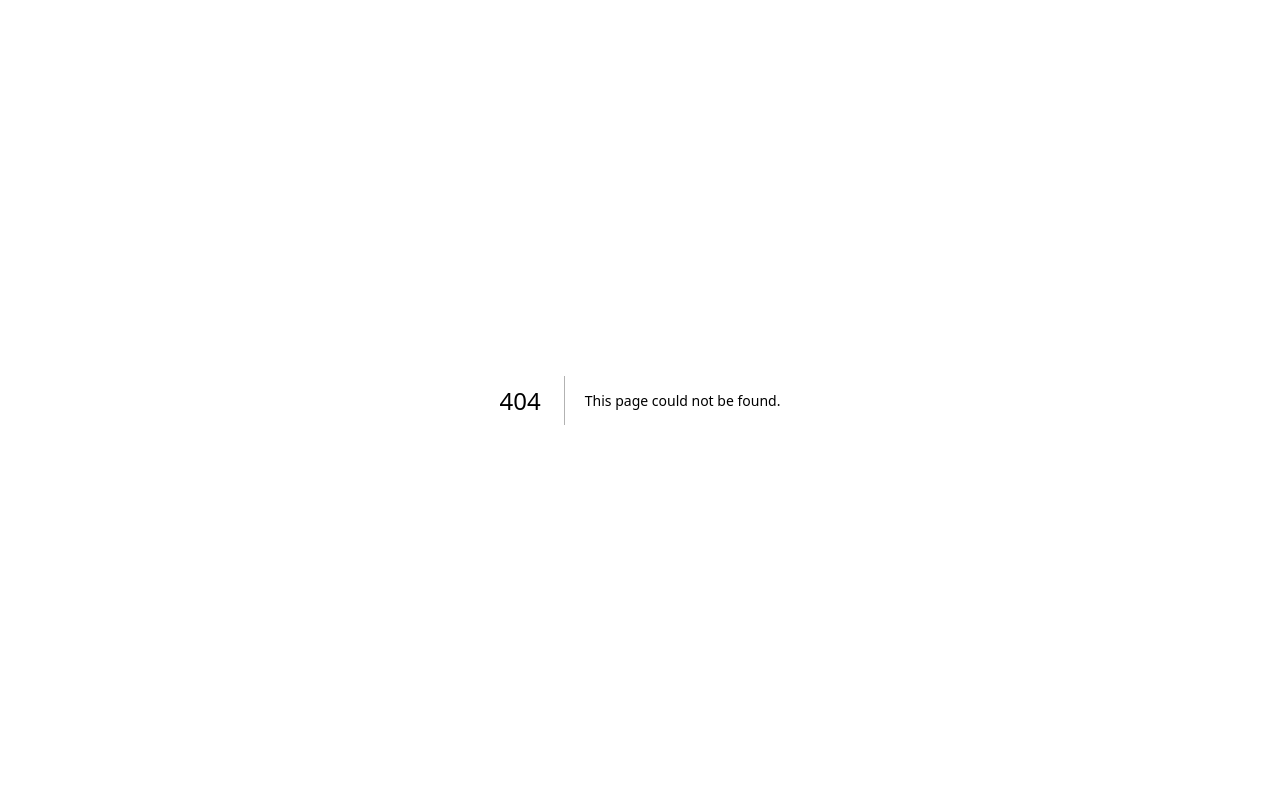
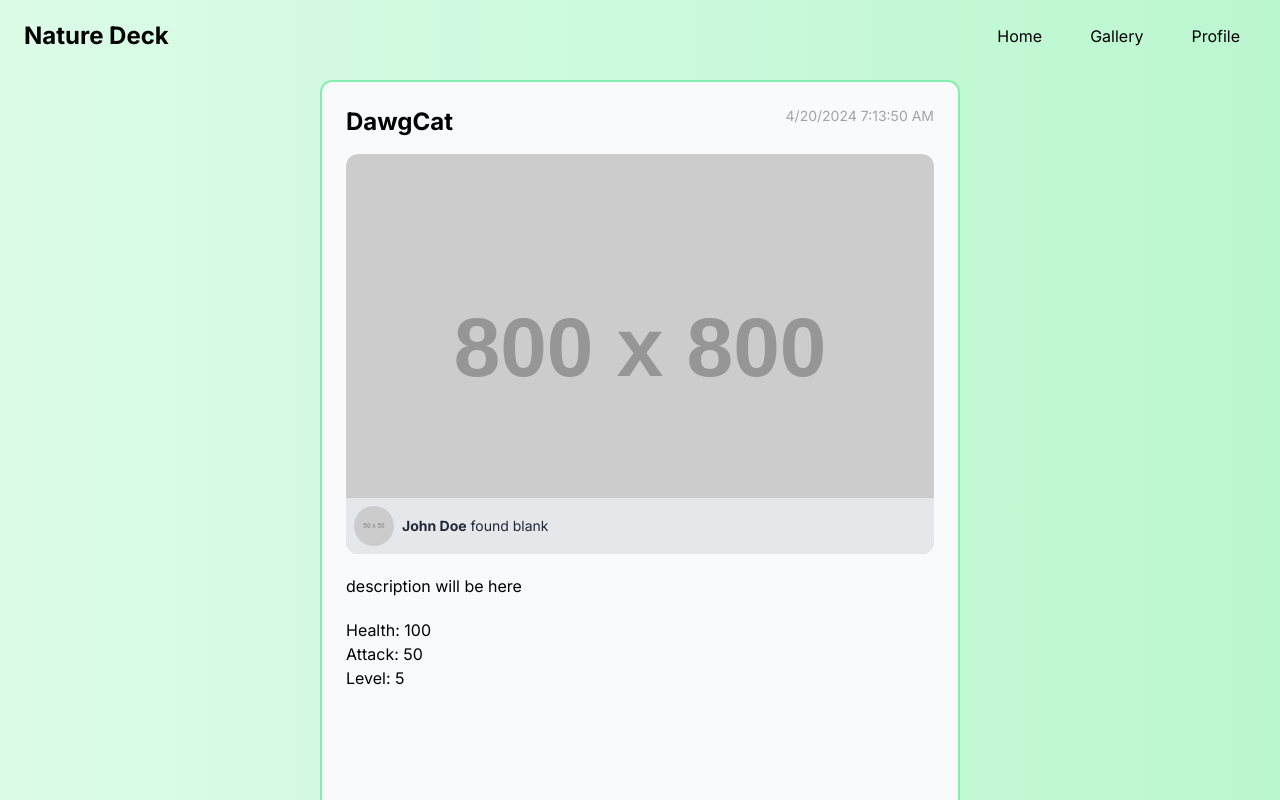
Before and after one commit to DannyMang/lahacks24, a Next.js app: page /feed in a window 1280 px wide. Before the commit this address had no page. Shown: the top 800 px of the page. Built offline with nearby package versions, Linux system fonts and the light colour scheme.

Commit message:
ROUTE WORKS, USER ID EXTRACTED.

```diff
--- a/src/app/feed/[userId]/page.tsx
+++ b/src/app/feed/page.tsx
@@ -1,11 +1,14 @@
+"use client";
 import Image from "next/image";
 import React from "react";
 import { CardBody, CardContainer, CardItem } from "@/components/ui/3d-card";
 import Link from "next/link";
 import FeedPost from "@/components/feed/feedpost";
 import MainHeader from "@/components/main/mainheader";
-
-export default function Component({ userId }: { userId: string }) {
+import { useSearchParams } from "next/navigation";
+export default function Component() {
+  const searchParams = useSearchParams();
+  const userId = searchParams.get("userId");
   console.log(userId);
   const feedData = [
     {
@@ -48,7 +51,7 @@ export default function Component({ userId }: { userId: string }) {
 
   return (
     <div className="bg-gradient-to-r from-green-100 to-green-200">
-      <MainHeader />
+      <MainHeader userId={userId} />
       {feedData.map((data, index) => (
         <FeedPost
           key={data.postId} // Use postId instead of index for a unique key if postId is guaranteed unique
--- a/src/components/main/mainheader.tsx
+++ b/src/components/main/mainheader.tsx
@@ -1,6 +1,6 @@
-import Link from 'next/link';
+import Link from "next/link";
 
-const MainHeader = () => {
+const MainHeader = ({ userId }: { userId: string }) => {
   return (
     <header className="px-6 py-4 w-full flex items-center justify-between text-black fixed top-0 left-0 right-0 bg-transparent z-50">
       <div className="flex items-center">
@@ -12,13 +12,17 @@ const MainHeader = () => {
         <Link href="/feed" className="px-4 py-2 text-black hover:text-gray-500">
           Home
         </Link>
-                <Link href="/gallery" className="px-4 py-2 text-black hover:text-gray-500">
+        <Link
+          href={`/gallery${userId}`}
+          className="px-4 py-2 text-black hover:text-gray-500"
+        >
           Gallery
         </Link>
-                <Link href="/gallery" className="px-4 py-2 text-black hover:text-gray-500">
-                    Map
-                </Link>
-                <Link href="/profile    " className="px-4 py-2 text-black hover:text-gray-500">
+
+        <Link
+          href="/profile    "
+          className="px-4 py-2 text-black hover:text-gray-500"
+        >
           Profile
         </Link>
       </div>
--- a/src/components/ui/loginbutton.tsx
+++ b/src/components/ui/loginbutton.tsx
@@ -19,7 +19,8 @@ const LoginButton = (props: loginButtonProps) => {
         createUser(result);
         let token: string = result.user.uid;
         console.log(token);
-        router.push(`/feed/${token}`);
+        const queryParams = new URLSearchParams({ userId: token }).toString();
+        router.push(`/feed/?${queryParams}`);
       })
       .catch((error) => {
         // Handle Errors here.
```
Also changed, not shown: src/app/gallery/[userId]/page.tsx (renamed from src/app/gallery/page.tsx). Lines whose indentation alone changed are shown as unchanged.
